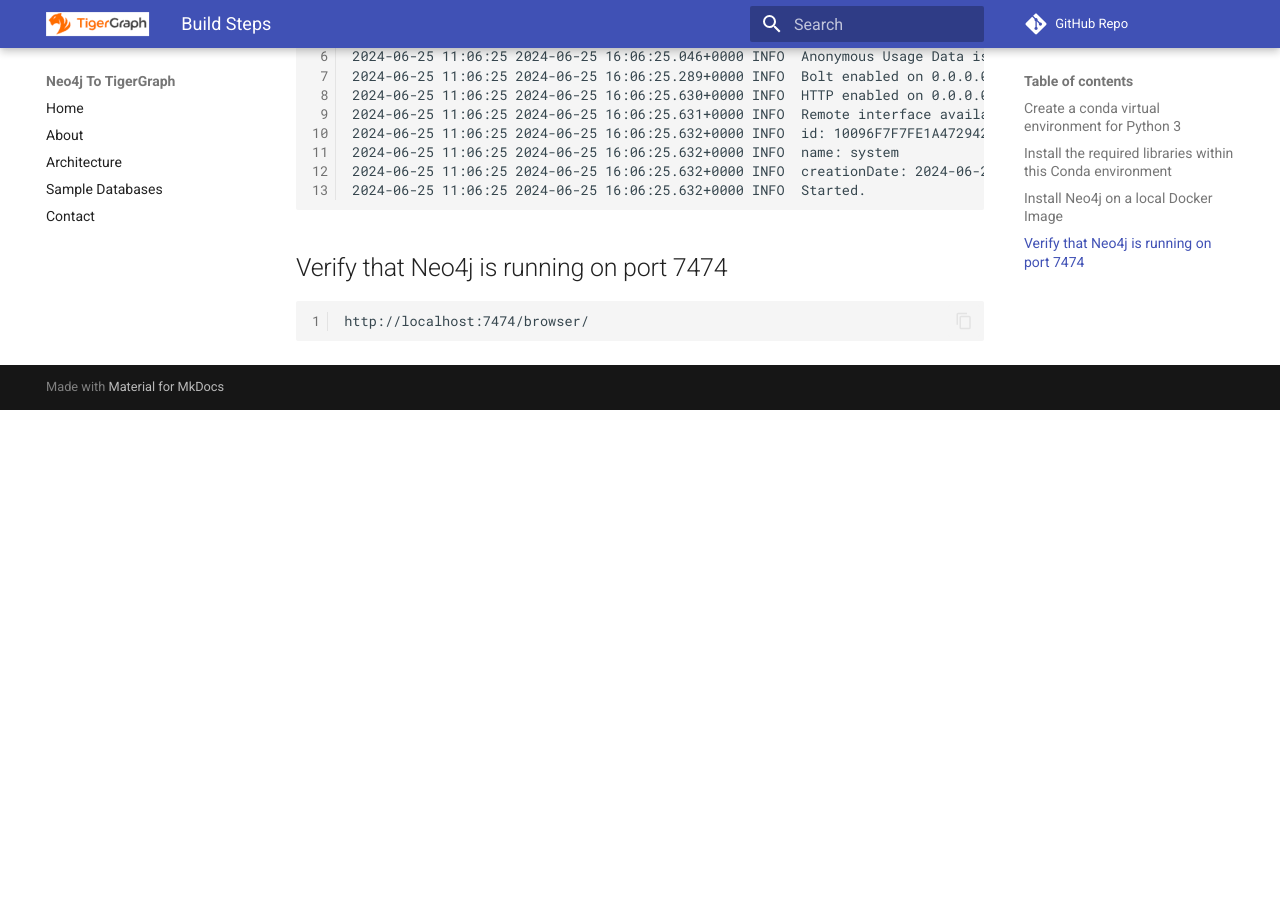
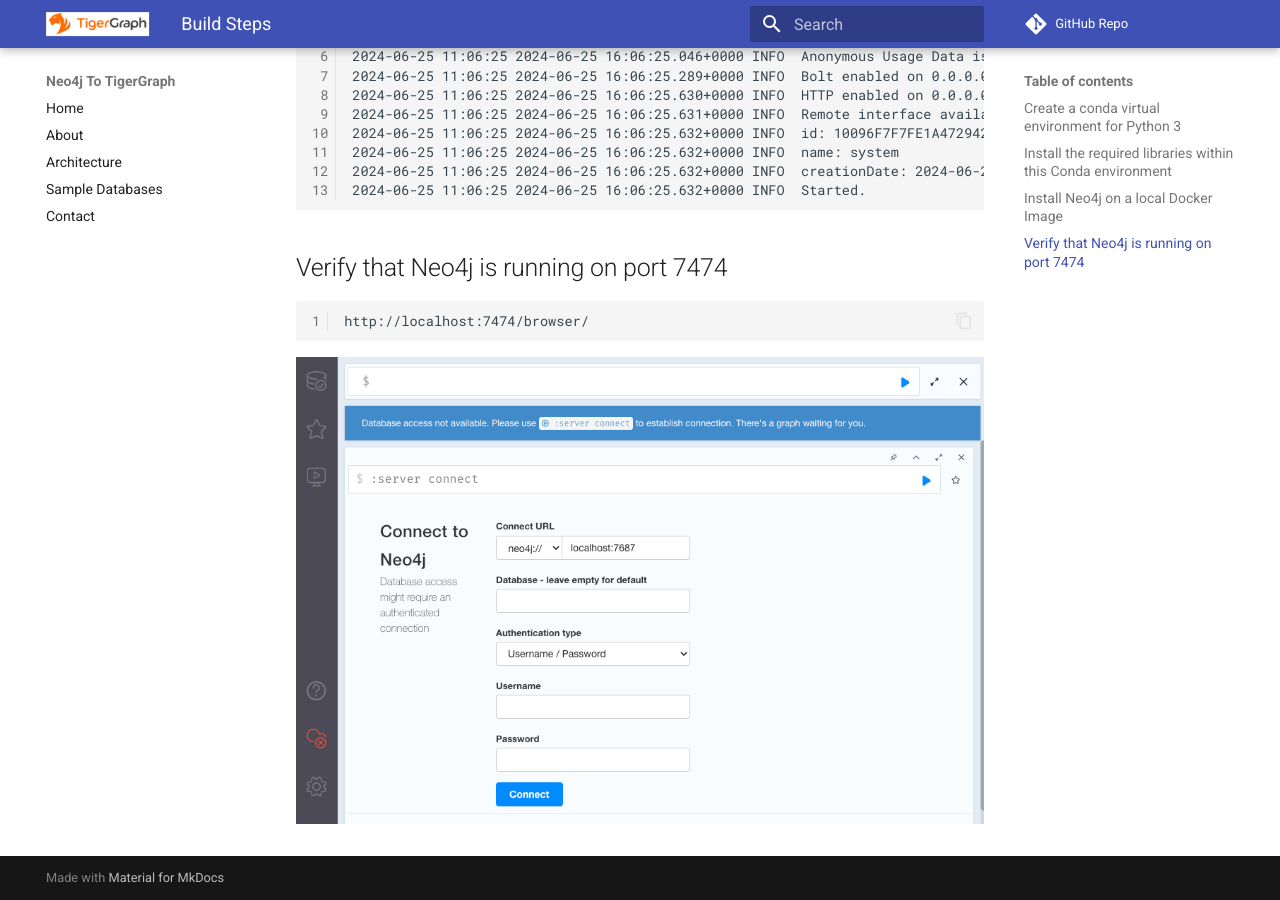
Before and after one commit to dmccrearytg/neoj4-to-tigergraph, an MkDocs documentation site: the page built from docs/build-steps.md, in a window 1280 px wide and 900 px high, scrolled down 1221 px. Built offline with MkDocs 1.6.1 and Material for MkDocs 9.7.7, drawn with Linux system fonts in a browser that asks for light colours; comment, search, counter and statistics services are not loaded; before the commit the page ends 1631 px from its top, so only the background shows below that.

Commit message:
updating content

````diff
--- a/docs/build-steps.md
+++ b/docs/build-steps.md
@@ -57,3 +57,5 @@
 ```sh
 http://localhost:7474/browser/
 ```
+
+![](./img/neo4j-console.png)
````
Also changed, not shown: docs/img/neo4j-console.png (added).
